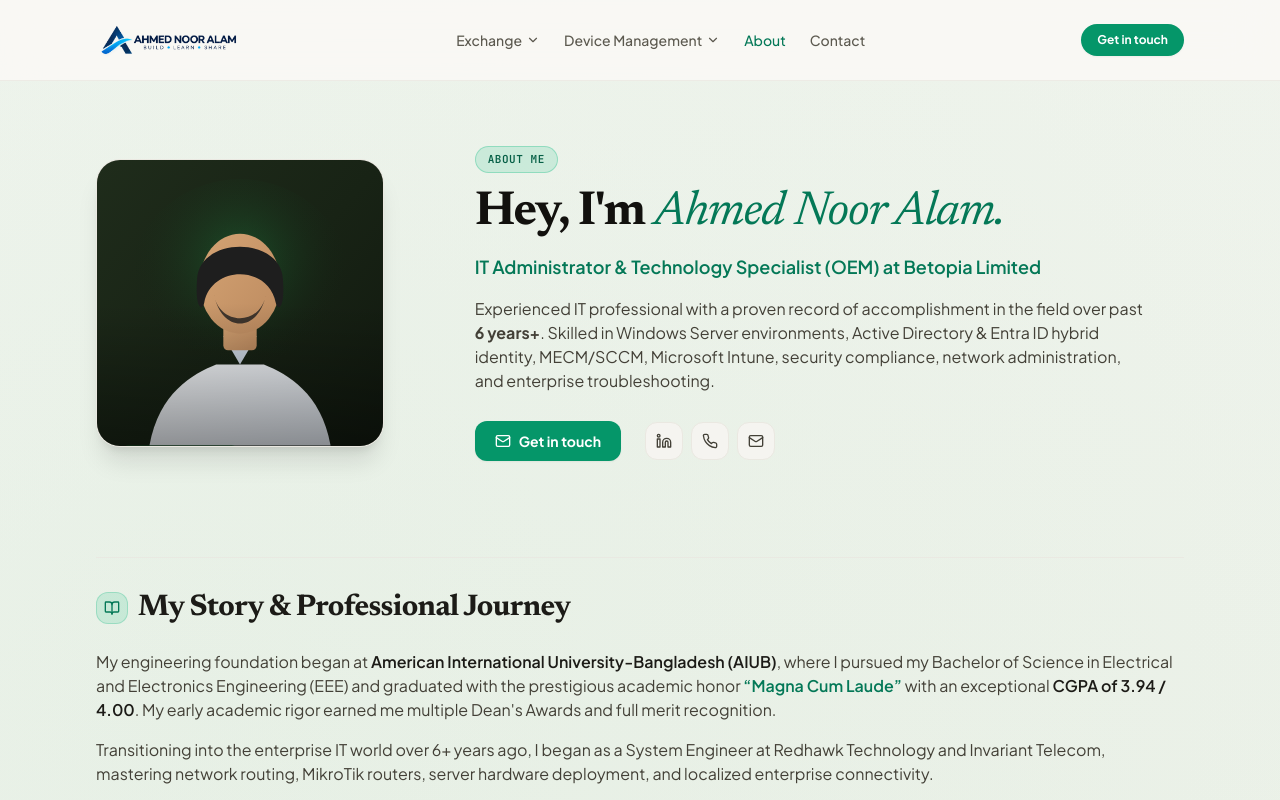
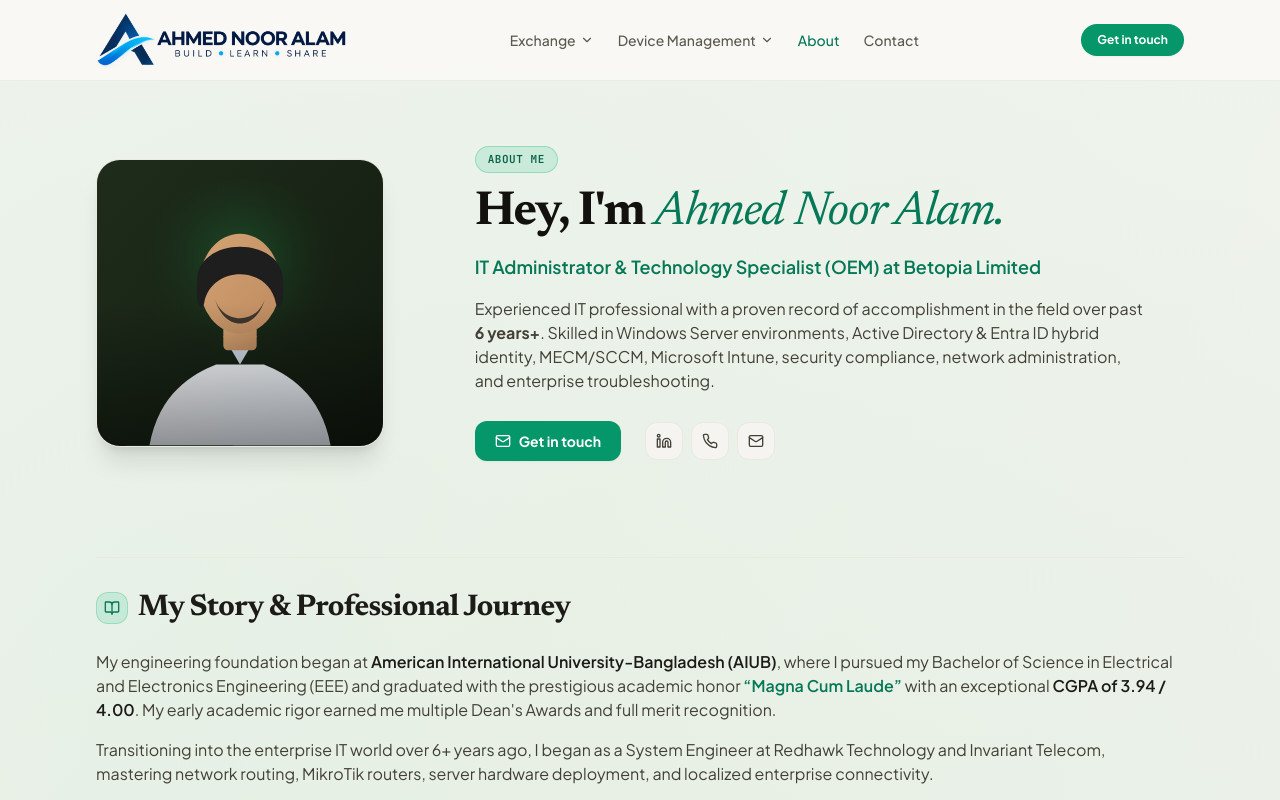
Before and after one commit to ahmedbetopia-cpu/ahmed-noor-alam-portfolio, a Next.js app: page /about in a window 1280 px wide. Shown: the top 800 px of the page. Built offline with nearby package versions, Linux system fonts and the light colour scheme.

Commit message:
style: enlarge brand logo and crop transparent margins in navbar and footer

```diff
--- a/components/Footer.tsx
+++ b/components/Footer.tsx
@@ -14,9 +14,9 @@ export default function Footer() {
               <Image
                 src="/images/logo.png"
                 alt={siteConfig.name}
-                width={220}
-                height={73}
-                className="h-10 w-auto object-contain"
+                width={300}
+                height={67}
+                className="h-12 sm:h-14 w-auto object-contain"
               />
             </Link>
             <p className="text-sm text-warm-600 dark:text-warm-400 max-w-md leading-relaxed">
--- a/components/Navbar.tsx
+++ b/components/Navbar.tsx
@@ -86,10 +86,10 @@ export default function Navbar() {
           <Image
             src="/images/logo.png"
             alt={siteConfig.name}
-            width={240}
-            height={80}
+            width={320}
+            height={71}
             priority
-            className="h-10 sm:h-12 w-auto object-contain"
+            className="h-10 sm:h-12 md:h-14 w-auto object-contain"
           />
         </Link>
 
```
Also changed, not shown: public/images/logo.png, public/logo.png.
